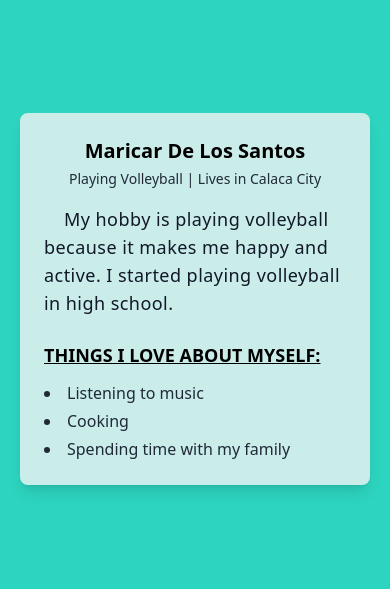
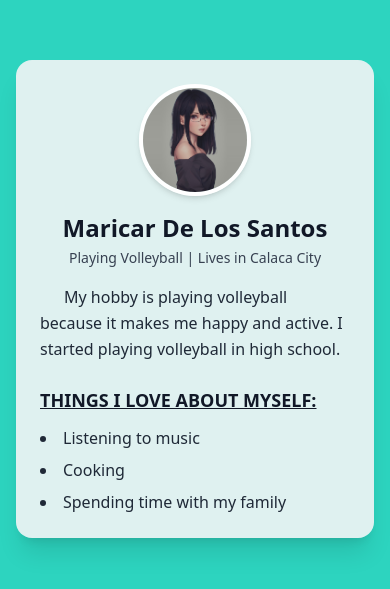
Before and after one commit to MaricarDLosSntos2/TAILWIND_101, a website: page tailwind101-main/src/index.html in a window 390 px wide. Shown: the part 123-712 px from the top of the page. Drawn offline with nearby package versions, Linux system fonts and the light colour scheme.

Commit message:
Responsive Design

```diff
--- a/tailwind101-main/src/index.html
+++ b/tailwind101-main/src/index.html
@@ -6,29 +6,38 @@
   <title>Profile Card</title>
   <script src="https://cdn.tailwindcss.com"></script>
 </head>
-<body class="flex justify-center items-center h-screen bg-teal-400 font-sans p-4">
+<body class="flex justify-center items-center min-h-screen bg-teal-400 font-sans p-4">
 
-  <div class="bg-gray-100 bg-opacity-80 rounded-lg shadow-lg p-6 w-[350px]
-              md:w-[400px] lg:w-[480px] xl:w-[550px] md:p-8 lg:p-10 xl:p-12">
+  <div class="bg-gray-100 bg-opacity-90 rounded-2xl shadow-xl p-6 w-full max-w-sm
+              md:max-w-md lg:max-w-lg xl:max-w-xl transition-transform hover:scale-105 duration-300">
 
-    <h1 class="text-xl md:text-2xl lg:text-3xl xl:text-[30px] font-bold text-center mb-1">
+
+    <img src="images.jpg" alt="Profile Picture"
+         class="w-28 h-28 rounded-full object-cover mx-auto mb-4 border-4 border-white shadow-md">
+
+
+    <h1 class="text-2xl md:text-3xl lg:text-4xl font-bold text-center text-gray-900">
       Maricar De Los Santos
     </h1>
 
-    <h2 class="text-sm md:text-lg lg:text-xl xl:text-[22px] text-gray-800 text-center">
+
+    <h2 class="text-sm md:text-base lg:text-lg text-gray-700 text-center mt-1">
       Playing Volleyball | Lives in Calaca City
     </h2>
 
-    <p class="text-lg md:text-[19px] lg:text-[20px] xl:text-[21px] text-gray-900 mt-4 indent-5 tracking-wide">
+
+    <p class="text-base md:text-lg lg:text-xl text-gray-800 mt-4 indent-6 leading-relaxed">
       My hobby is playing volleyball because it makes me happy and active.
       I started playing volleyball in high school.
     </p>
 
-    <h3 class="text-lg lg:text-xl mt-6 uppercase underline font-semibold">
+
+    <h3 class="text-lg md:text-xl lg:text-2xl mt-6 uppercase underline font-semibold text-gray-900">
       Things I Love About Myself:
     </h3>
 
-    <ul class="list-disc list-inside mt-3 space-y-1 text-gray-800 text-base">
+
+    <ul class="list-disc list-inside mt-3 space-y-2 text-gray-800 text-base md:text-lg">
       <li>Listening to music</li>
       <li>Cooking</li>
       <li>Spending time with my family</li>
```
